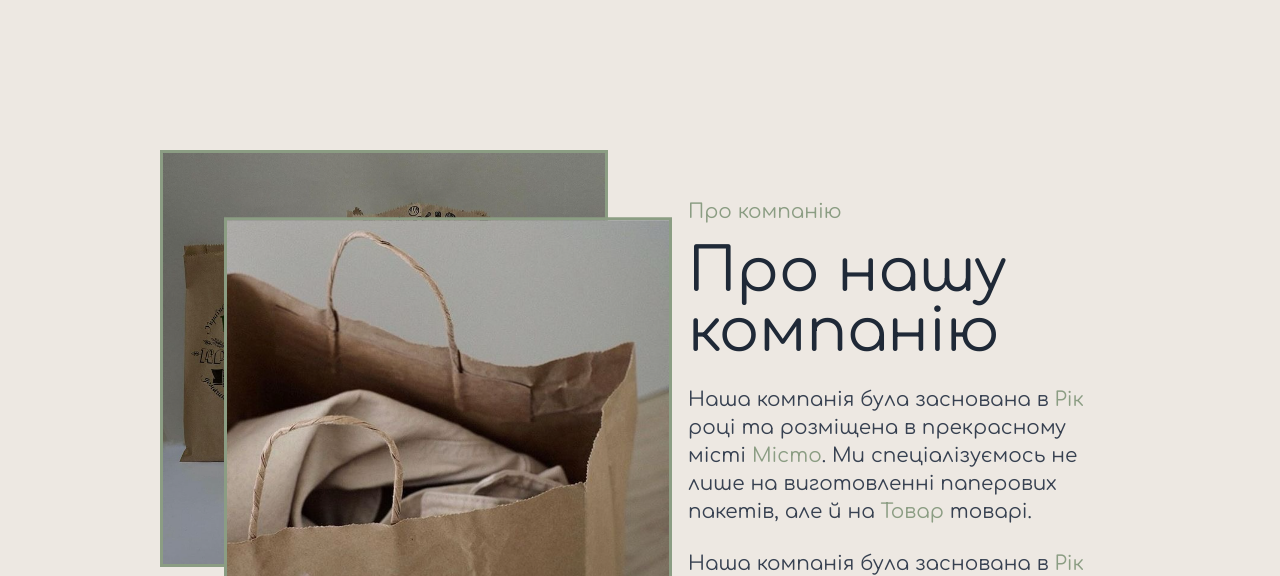
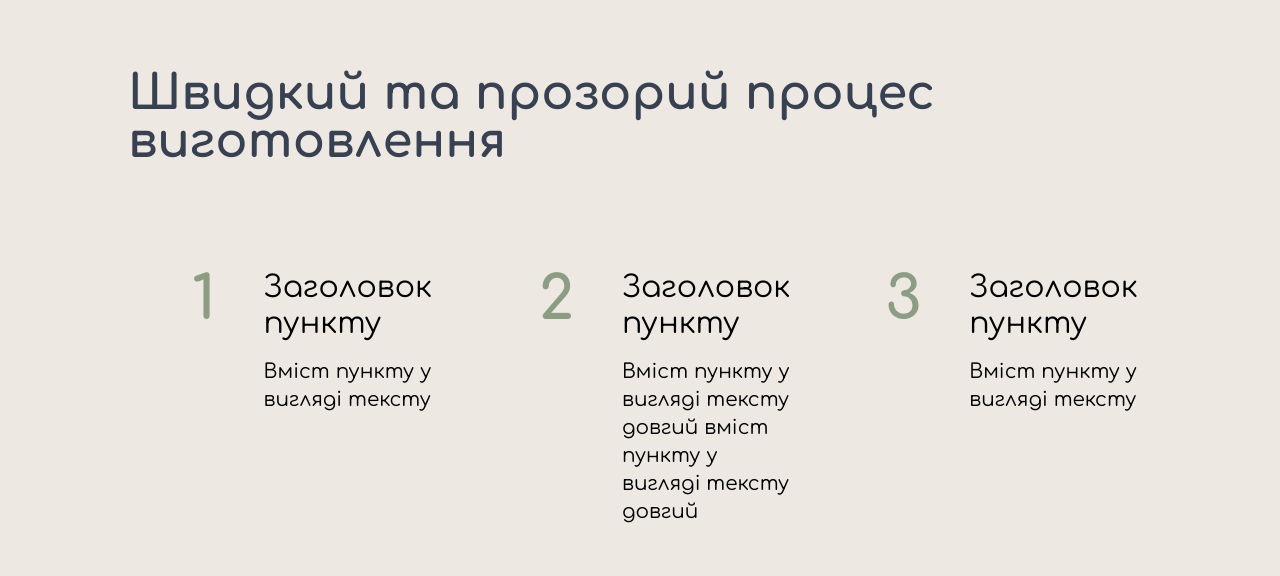
Before and after one commit to iculmination/volynpack-landing-nextjs.github.io, a Next.js app: page / in a window 1280 px wide. Shown: the part 2558-3134 px from the top of the page. Built offline with nearby package versions, Linux system fonts and the light colour scheme.

Commit message:
second stable

```diff
--- a/app/page.js
+++ b/app/page.js
@@ -1,13 +1,12 @@
-import Image from "next/image";
-import Process from "@/components/Process";
-import Header from "@/components/Header";
-import Main from "@/components/Main";
-import Services from "@/components/Services";
-import Offer from "@/components/Offer";
-import About from "@/components/About";
-import Reviews from "@/components/Reviews";
-import Form from "@/components/Form";
-import Contacts from "@/components/Contacts";
+import Process from "components/Process";
+import Header from "components/Header";
+import Main from "components/Main";
+import Services from "components/Services";
+import Offer from "components/Offer";
+import About from "components/About";
+import Reviews from "components/Reviews";
+import Form from "components/Form";
+import Contacts from "components/Contacts";
 
 export default function Home() {
   return (
@@ -16,6 +15,7 @@ export default function Home() {
       <Main />
       <Services />
       <Offer />
+      <Process />
       <About />
       <Reviews />
       <Form />
```
